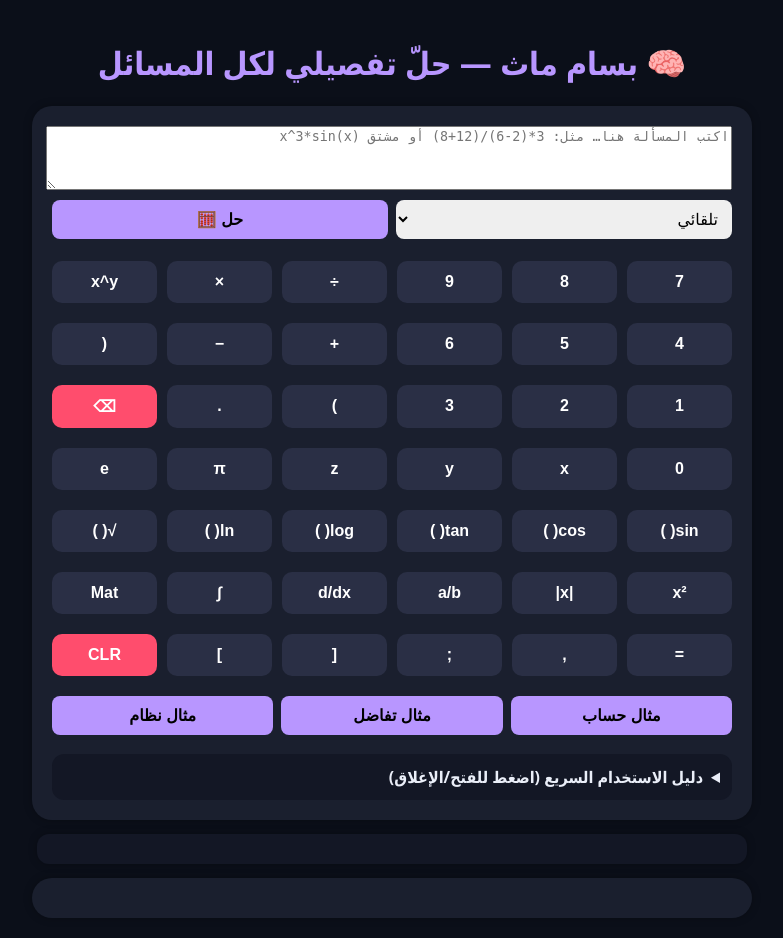
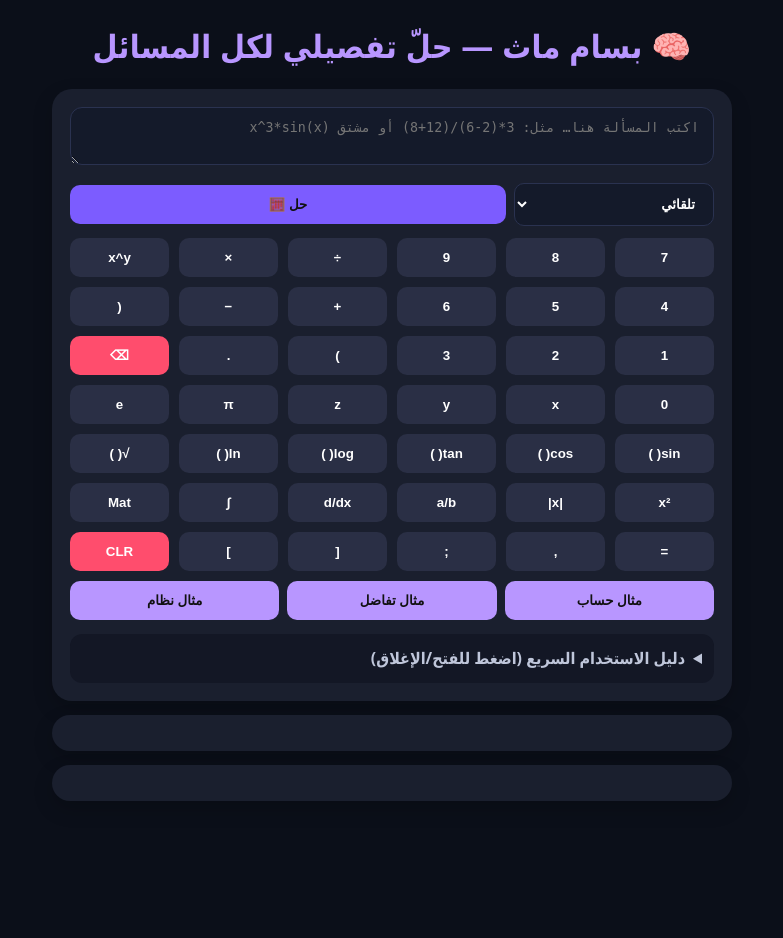
Before and after one commit to bassam-st/Bassam-Mathematics-, a FastAPI app: page / in a window 1280 px wide. Shown: the whole page, without its empty margins (248-1031 px from the left). After the commit the page ends 801 px from the top, so only its background shows below. Run offline with FastAPI, Linux system fonts and the light colour scheme.

Commit message:
Update style.css

```diff
--- a/static/style.css
+++ b/static/style.css
@@ -1,10 +1,67 @@
-body { font-family: system-ui, Tahoma; background:#0b0f19; color:#eaeef8; margin:0; padding:20px; }
-h1 { text-align:center; color:#b896ff; }
-.card { background:#1a1f2e; padding:20px; border-radius:20px; box-shadow:0 0 8px #0004; margin:auto; max-width:480px; }
-input, select, button { font-size:1rem; padding:10px; margin:5px 0; border-radius:8px; border:none; }
-input { width:100%; background:#22273a; color:#fff; }
-button { background:#b896ff; color:#000; cursor:pointer; font-weight:bold; }
-button:hover { background:#d4c0ff; }
-#steps { margin-top:20px; background:#131725; padding:15px; border-radius:12px; }
-.step { margin:10px 0; border-bottom:1px solid #444; padding-bottom:6px; }
-.step b { color:#b896ff; }
+:root{
+  --bg:#0b0f19;
+  --card:#1a1f2e;
+  --ink:#eaeef8;
+  --sub:#bfc6da;
+  --accent:#b896ff;
+  --accent-2:#7c5cff;
+  --muted:#2a2f45;
+}
+*{box-sizing:border-box}
+html,body{margin:0;padding:0}
+body{
+  font-family: system-ui, Tahoma, "Segoe UI", Helvetica, Arial;
+  background:var(--bg);
+  color:var(--ink);
+  line-height:1.6;
+  padding:20px;
+}
+.top h1{
+  margin:0 0 18px 0;
+  text-align:center;
+  color:var(--accent);
+  font-weight:800;
+  letter-spacing:.3px;
+}
+.card{
+  background:var(--card);
+  border-radius:20px;
+  box-shadow:0 8px 20px #00000030;
+  padding:18px;
+  margin:14px auto;
+  max-width:820px;
+}
+textarea#q{
+  width:100%;
+  min-height:62px;
+  background:#141a2a;
+  color:#fff;
+  border:1px solid #2a3250;
+  border-radius:12px;
+  padding:12px 14px;
+  outline:none;
+}
+textarea#q:focus{border-color:var(--accent)}
+.row{display:flex; gap:10px; margin-top:10px}
+.row>*{flex:1}
+select,button{
+  border:none; border-radius:10px; padding:12px 14px; font-weight:700;
+}
+select{
+  background:#141a2a; color:#fff; border:1px solid #2a3250;
+  max-width:200px;
+}
+button{background:var(--accent); color:#111; cursor:pointer}
+button.primary{background:var(--accent-2); color:#111}
+button:hover{filter:brightness(1.07)}
+/* لوحة المفاتيح */
+.kbd{display:grid;grid-template-columns:repeat(6,1fr);gap:10px;margin-top:12px}
+.kbd button{background:var(--muted); color:#fff; font-weight:700; padding:12px; border-radius:10px;}
+.kbd button:hover{background:#353c59}
+.kbd .danger{background:#ff4d6d}
+.kbd .primary{background:var(--accent)}
+#steps .step{margin:10px 0; border-bottom:1px solid #2c3148; padding-bottom:8px}
+#steps .step b{color:var(--accent)}
+.help{color:var(--sub)}
+.help code{background:#0f1422; padding:2px 6px; border-radius:6px}
+h3{margin:0 0 8px 0; color:var(--accent)}
```
